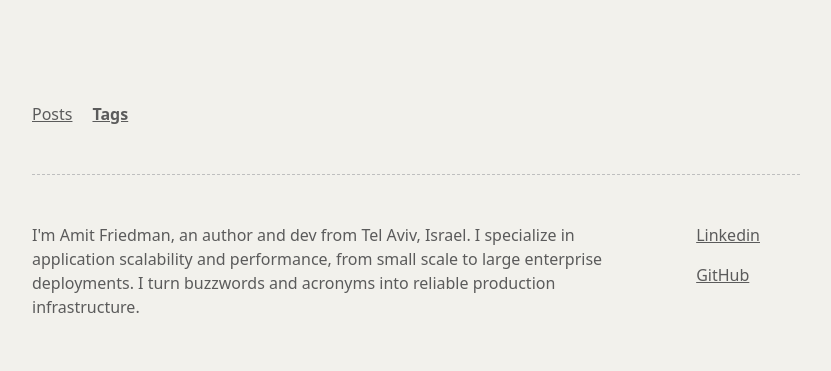
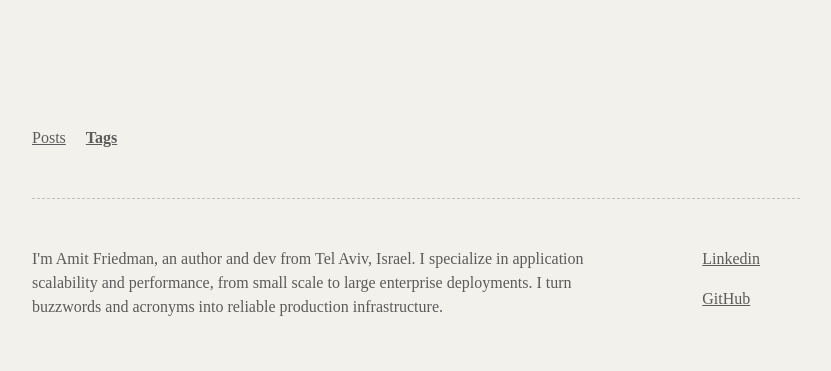
Before and after one commit to linuxdweller/Blog, an Astro site: page /en/tags in a window 1280 px wide. Shown: the part 429-800 px from the top of the page, without its empty margins (224-1055 px from the left). Built offline with nearby package versions, Linux system fonts and the light colour scheme; Astro itself is replaced by a stand-in of ours.

Commit message:
Add open sans variable font

```diff
--- a/package.json
+++ b/package.json
@@ -13,6 +13,7 @@
   "dependencies": {
     "@astrojs/react": "^4.1.2",
     "@astrojs/tailwind": "^5.1.4",
+    "@fontsource-variable/open-sans": "^5.1.1",
     "@radix-ui/react-menubar": "^1.1.4",
     "@types/react": "^19.0.3",
     "@types/react-dom": "^19.0.2",
--- a/src/layouts/Layout.astro
+++ b/src/layouts/Layout.astro
@@ -2,6 +2,7 @@
 import { useTranslations, type Locale } from "../i18n";
 import Select_ from "../components/select/Select.tsx";
 import { getRelativeLocaleUrl } from "astro:i18n";
+import "@fontsource-variable/open-sans";
 
 const locale = Astro.currentLocale as Locale;
 const t = useTranslations(locale);
@@ -114,9 +115,7 @@ const slug = Astro.url.pathname.split("/").splice(2).join("/");
   }
   * {
     color: #5b5b5b;
-    direction: {
-      ishebrew?"ltr": "rtl";
-    }
+    font-family: "Open Sans Variable";
   }
   html[lang="he"] {
     direction: rtl;
```
Also changed, not shown: 1 other file.
